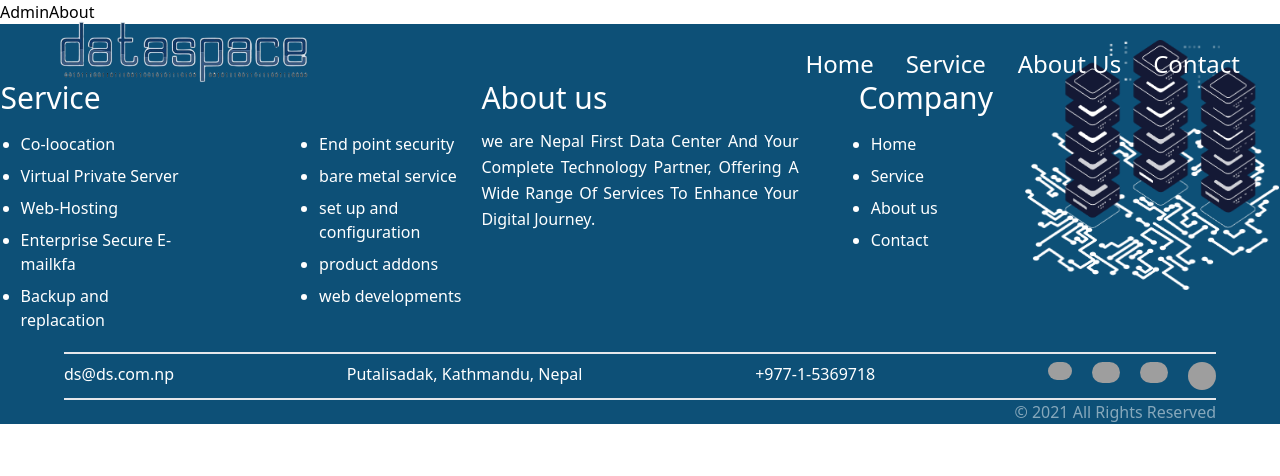
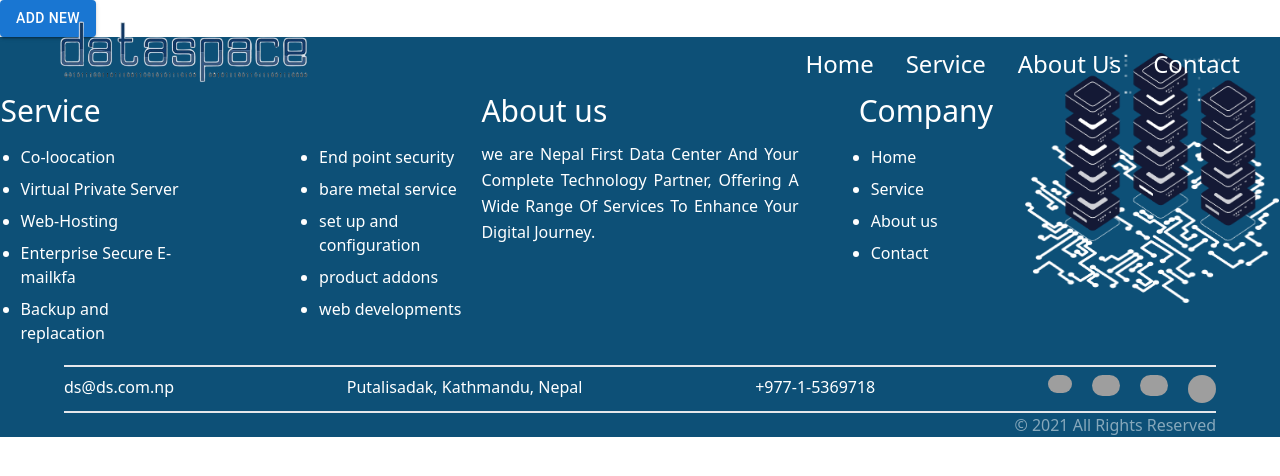
Before and after one commit to Amos-Bista/Recat-Dataspace, a React (Create React App) app: page /adminabout in a window 1280 px wide. Shown: the top 476 px of the page. Built offline with nearby package versions, Linux system fonts and the light colour scheme; grey boxes are pictures that could not be loaded.

Commit message:
added new

```diff
--- a/src/admin/frontend/AdminAbout.jsx
+++ b/src/admin/frontend/AdminAbout.jsx
@@ -1,9 +1,10 @@
 import React from "react";
+import Button from '@mui/material/Button';
 
 const AdminAbout = () => {
   return (
     <div>
-      <h1>AdminAbout</h1>
+       <Button variant="contained">Add New</Button>
     </div>
   );
 };
--- /dev/null
+++ b/src/component/adminHome/contactInfo.jsx
@@ -0,0 +1,11 @@
+import React from 'react'
+
+const Contactinfo = () => {
+  return (
+    <div>
+      contact
+    </div>
+  )
+}
+
+export default Contactinfo;
```
Also changed, not shown: 1 other file (tests, documents, lock files or other folders).
